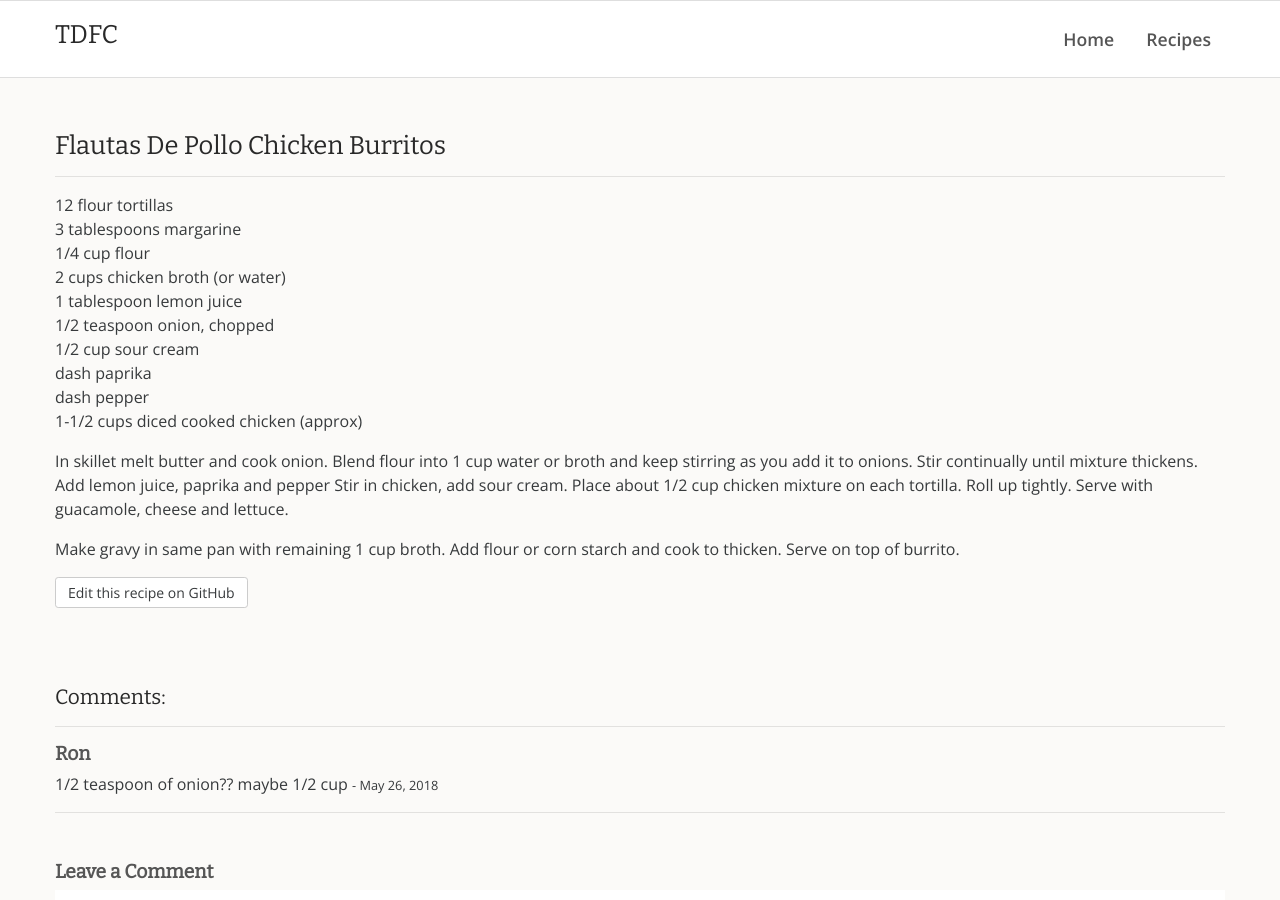
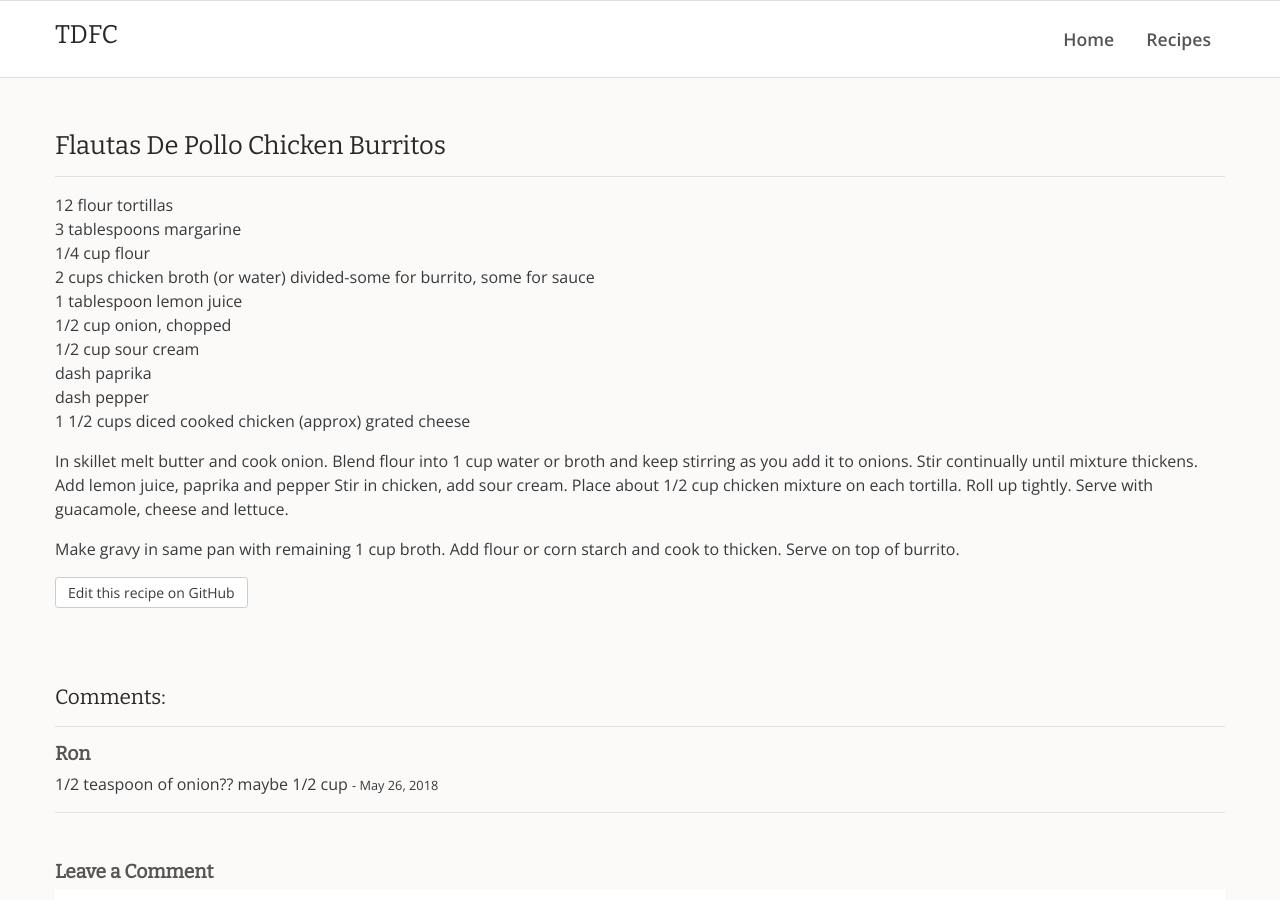
Before and after one commit to rdyar/tdfc, a Jekyll site: the page built from _main-courses/flautas-de-pollo-chicken-burritos.md, in a window 1280 px wide and 900 px high. Built offline with Jekyll 4.4.1, drawn with Linux system fonts in a browser that asks for light colours.

Commit message:
Update flautas-de-pollo-chicken-burritos.md

```diff
--- a/_main-courses/flautas-de-pollo-chicken-burritos.md
+++ b/_main-courses/flautas-de-pollo-chicken-burritos.md
@@ -4,13 +4,14 @@
 12 flour tortillas
 3 tablespoons margarine
 1/4 cup flour
-2 cups chicken broth (or water)
+2 cups chicken broth (or water) divided-some for burrito, some for sauce
 1 tablespoon lemon juice
-1/2 teaspoon onion, chopped
+1/2 cup onion, chopped
 1/2 cup sour cream
 dash paprika
 dash pepper
-1-1/2 cups diced cooked chicken (approx)
+1 1/2 cups diced cooked chicken (approx)
+grated cheese
 
 In skillet melt butter and cook onion. Blend flour into 1 cup water or broth and keep stirring as
 you add it to onions. Stir continually until mixture thickens. Add lemon juice, paprika and pepper
```
